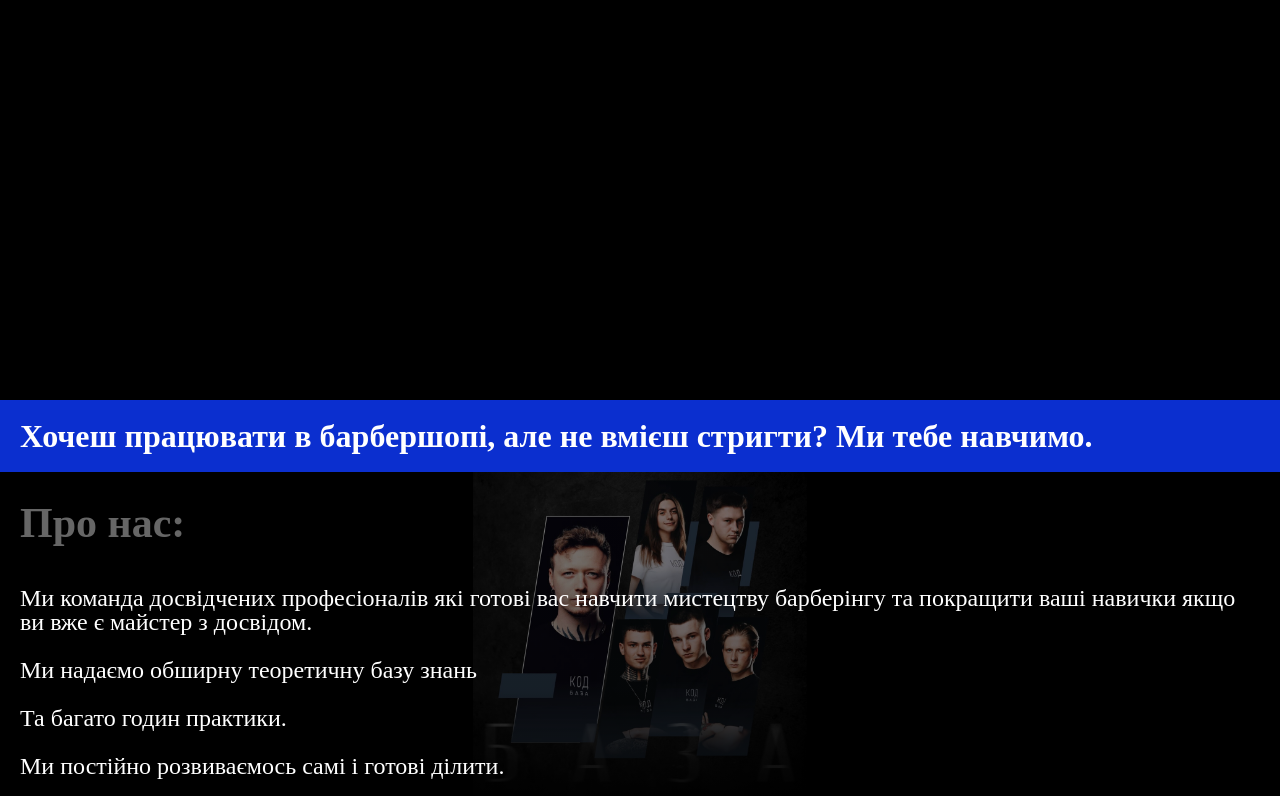
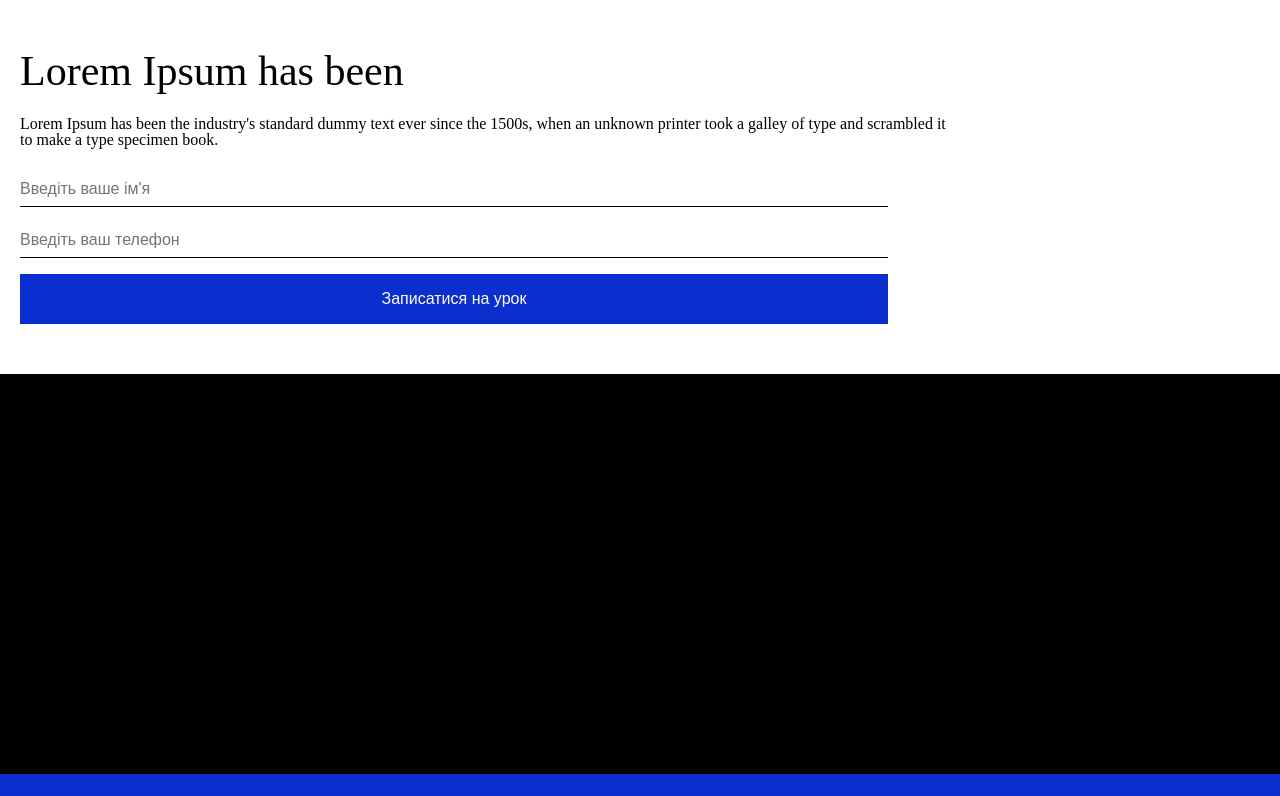
Before and after one commit to Vodeis/Barber, a JavaScript app: page / in a window 1280 px wide. Shown: the top 796 px of the page. Built offline with nearby package versions, Linux system fonts and the light colour scheme; the HTML template or start-up script is replaced by a standard one.

Commit message:
add form & contactUs section

```diff
--- a/src/App.js
+++ b/src/App.js
@@ -1,11 +1,12 @@
 import Main from "./sections/Main/Main";
 import AboutUs from "./sections/AboutUs/AboutUs";
-
+import ContactUs from "./sections/ContactUs/ContactUs";
 function App() {
   return (
     <>
+      <ContactUs />
       <Main />
-      <AboutUs/>
+      <AboutUs />
     </>
   );
 }
--- /dev/null
+++ b/src/components/Button/Button.js
@@ -0,0 +1,25 @@
+import PropTypes from 'prop-types';
+import cn from 'classnames';
+
+function Button({ handleClick, text, className, ...attrs }) {
+    const classes = cn(className);
+    return (
+        <button className={classes} onClick={handleClick} {...attrs}>
+            {text}
+        </button>
+    );
+}
+
+export default Button;
+
+Button.propTypes = {
+    handleClick: PropTypes.func,
+    text: PropTypes.oneOfType([PropTypes.element, PropTypes.string]),
+    className: PropTypes.string,
+};
+
+Button.defaultProps = {
+    handleClick: () => {},
+    text: '',
+    className: '',
+};
--- /dev/null
+++ b/src/components/CallBackForm/CallBackForm.js
@@ -0,0 +1,58 @@
+import * as Yup from "yup";
+import { Formik, Form, Field, ErrorMessage } from "formik";
+import Button from "../Button/Button";
+import styles from "./CallBackForm.module.scss";
+
+function CallBackForm() {
+  return (
+    <div className={styles.form__container}>
+      <Formik
+        initialValues={{ name: "", phone: "" }}
+        validate={(values) => {
+          const errors = {};
+          if (!values.name) errors.name = "Required";
+          if (!values.phone) errors.phone = "Required";
+
+          return errors;
+        }}
+        onSubmit={(values, { setSubmitting }) => {
+          setTimeout(() => {
+            alert(JSON.stringify(values, null, 2));
+            setSubmitting(false);
+          }, 400);
+        }}
+      >
+        {({ isSubmitting }) => (
+          <Form className={styles.form}>
+            <div className={styles.form__inputsContainer}>
+              <Field
+                placeholder="Введіть ваше ім'я"
+                type="name"
+                name="name"
+                required
+              />
+              <ErrorMessage name="name" component="span" />
+            </div>
+            <div className={styles.form__inputsContainer}>
+              <Field
+                placeholder="Введіть ваш телефон"
+                type="text"
+                name="phone"
+                required
+              />
+              <ErrorMessage name="phone" component="span" />
+            </div>
+
+            <Button
+              text="Записатися на урок"
+              type="submit"
+              disabled={isSubmitting}
+            />
+          </Form>
+        )}
+      </Formik>
+    </div>
+  );
+}
+
+export default CallBackForm;
--- /dev/null
+++ b/src/components/CallBackForm/CallBackForm.module.scss
@@ -0,0 +1,42 @@
+@import "../../style/variables";
+@import "../../style/mixins";
+
+.form {
+  &__container {
+    background: transparent;
+  }
+  display: flex;
+  flex-direction: column;
+  align-items: stretch;
+  width: 70%;
+
+  &__inputsContainer {
+    position: relative;
+  }
+  input {
+    color: $color-black;
+    font-size: $fs-main;
+    padding: 0.5em 0;
+    margin-bottom: 1em;
+    outline: none;
+    border: none;
+    border-bottom: 1px solid $color-black;
+    background: transparent;
+    width: 100%;
+  }
+
+  button {
+    background: $color-blue;
+    border: none;
+    color: $color-white;
+    font-size: $fs-main;
+    text-align: center;
+    padding: 1em 0;
+  }
+  span {
+    position: absolute;
+    top: 0;
+    right: 0;
+    color: #FF0000;
+  }
+}
--- /dev/null
+++ b/src/sections/ContactUs/ContactUs.js
@@ -0,0 +1,20 @@
+import CallBackForm from "../../components/CallBackForm/CallBackForm";
+import style from "./ContactUs.module.scss";
+
+function ContactUs() {
+  return (
+    <section className={style.contactUs__bg}>
+      <div className={style.contactUs__container}>
+      <p className={style.contactUs__title}>Lorem Ipsum has been</p>
+        <p className={style.contactUs__description}>
+          Lorem Ipsum has been the industry's standard dummy text ever since the
+          1500s, when an unknown printer took a galley of type and scrambled it
+          to make a type specimen book.
+        </p>
+        <CallBackForm />
+      </div>
+    </section>
+  );
+}
+
+export default ContactUs;
--- /dev/null
+++ b/src/sections/ContactUs/ContactUs.module.scss
@@ -0,0 +1,21 @@
+@import "../../style/mixins";
+@import "../../style/variables";
+
+.contactUs {
+  &__bg {
+    background: #fff;
+    padding: 5em 0; //change on image
+  }
+  &__container {
+    @include container;
+    color: $color-black;
+  }
+  &__title {
+    font-size: $fs-title-large;
+  }
+  &__description {
+    font-size: $fs-main;
+    width: 75%;
+    margin: 1.5em 0;
+  }
+}
```
